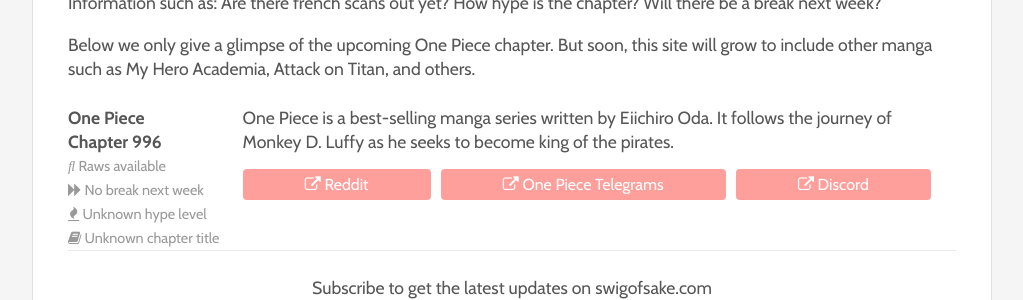
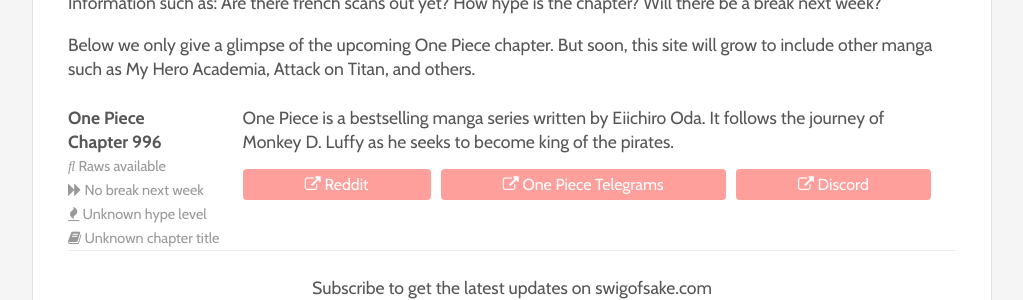
Before and after one commit to raymadeit/swig-of-sake, a Jekyll site: the page built from index.html, in a window 1280 px wide. Shown: the part 328-628 px from the top of the page, without its empty margins (128-1151 px from the left). Built offline with Jekyll 4.4.1, drawn with Linux system fonts in a browser that asks for light colours; comment, search, counter and statistics services are not loaded.

Commit message:
Update editors.yml

```diff
--- a/_data/editors.yml
+++ b/_data/editors.yml
@@ -4,7 +4,7 @@
     reddit: 'http://reddit.com/r/OnePiece'
     narutoforums: 'https://www.narutoforums.org/forums/OPTelegrams/'
     discord: 'https://discord.gg/onepiece'
-    description: "One Piece is a best-selling manga series written by Eiichiro Oda.\nIt follows the journey of Monkey D. Luffy as he seeks to become king of the pirates.\n"
+    description: "One Piece is a bestselling manga series written by Eiichiro Oda.\nIt follows the journey of Monkey D. Luffy as he seeks to become king of the pirates.\n"
     level: 4
     format: XML/HTML
     license: MIT
```
